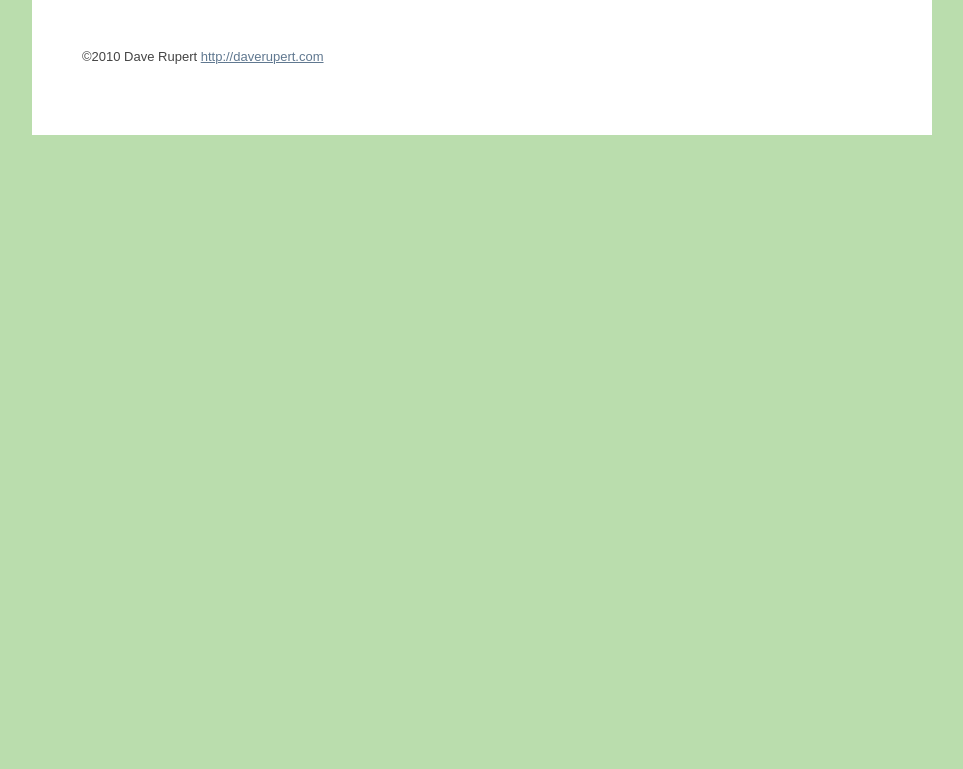
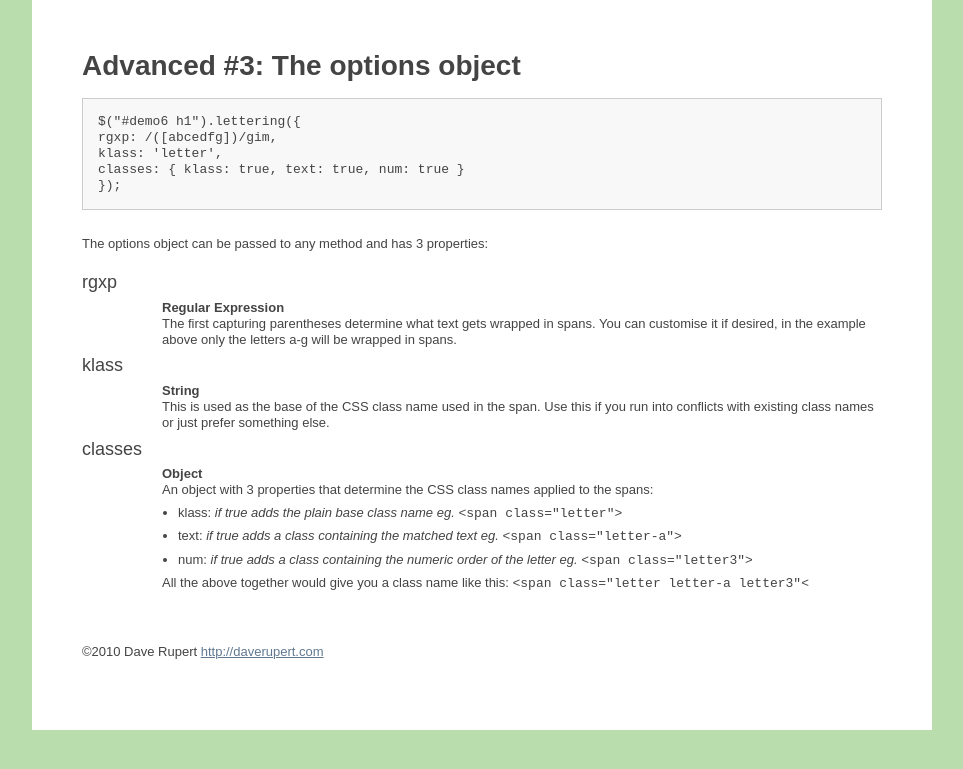
Before and after one commit to davatron5000/Lettering.js, a plain HTML site: page examples/index.html in a window 1280 px wide. Shown: the part 2750-3519 px from the top of the page, without its empty margins (158-1121 px from the left). Before the commit the page ends 3085 px from the top, so only its background shows below. Drawn offline with nearby package versions, Linux system fonts and the light colour scheme.

Commit message:
Added an explanation of using the options object to the examples page.
Added example CSS for creating kerning pairs.

```diff
--- a/examples/index.html
+++ b/examples/index.html
@@ -137,6 +137,34 @@
 				</div>
 			</section>
 
+			<section id='advanced2-demo'>
+				<h2>Advanced #3: The options object</h2>
+<pre><code>$("#demo6 h1").lettering({
+    rgxp: /([abcedfg])/gim,
+    klass: 'letter',
+    classes: { klass: true, text: true, num: true }
+});</code></pre>
+			<p>The options object can be passed to any method and has 3 properties:</p>
+			<dl>
+			  <dt>rgxp</dt>
+			  <dd><strong>Regular Expression</strong><br />
+			    The first capturing parentheses determine what text gets wrapped in spans. You can customise it if desired, in the example above only the letters a-g will be wrapped in spans.</dd>
+			  <dt>klass</dt>
+			  <dd><strong>String</strong><br />
+			    This is used as the base of the CSS class name used in the span. Use this if you run into conflicts with existing class names or just prefer something else.</dd>
+			  <dt>classes</dt>
+			  <dd><strong>Object</strong><br />
+			    An object with 3 properties that determine the CSS class names applied to the spans:
+			    <ul>
+			      <li>klass: <em>if true adds the plain base class name eg.</em> <code>&lt;span class="letter"&gt;</code></li>
+			      <li>text: <em>if true adds a class containing the matched text eg.</em> <code>&lt;span class="letter-a"&gt;</code></li>
+			      <li>num: <em>if true adds a class containing the numeric order of the letter eg.</em> <code>&lt;span class="letter3"&gt;</code></li>
+			    </ul>
+			    All the above together would give you a class name like this: <code>&lt;span class="letter letter-a letter3"&lt;</code>
+			    </dd>
+			</dl>
+			</section>
+
     </article>
 
     <footer>
--- a/examples/style.css
+++ b/examples/style.css
@@ -146,6 +146,12 @@ section { margin-bottom: 4em; }
 
 p { margin-bottom:1.5em;}
 
+dt { font-size: 18px; }
+dd { margin: 0.5em 0 0.5em 80px; }
+
+ul { margin: 0.5em 0 0.5em 16px; }
+li { margin: 0 0 0.5em; }
+
 @media print {
   * { background: transparent !important; color: #444 !important; text-shadow: none !important; }
 
```
Also changed, not shown: README.md.
